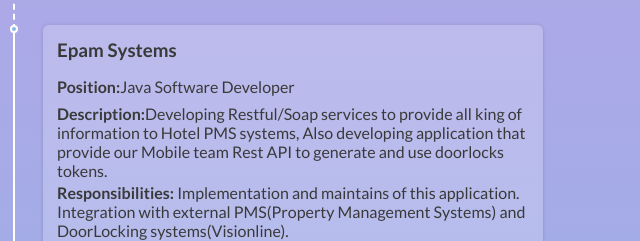
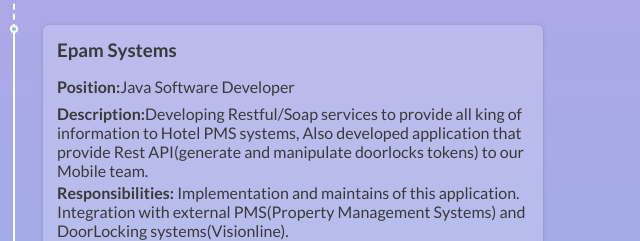
Before and after one commit to aleksei-bulgak/aleksei-bulgak.github.io, a website built with webpack: page index.html in a window 1280 px wide. Shown: the part 1555-1796 px from the top of the page, 377-1017 px from the left. Built offline with nearby package versions, Linux system fonts and the light colour scheme.

Commit message:
docs: update project description

```diff
--- a/index.html
+++ b/index.html
@@ -123,8 +123,7 @@
             <div class="descripton__project">
               <p class="project__description">
                 <b>Description:</b>Developing Restful/Soap services to provide all king of information to Hotel PMS
-                systems, Also developing application that provide our Mobile team Rest API to generate and use doorlocks
-                tokens.
+                systems, Also developed application that provide Rest API(generate and manipulate doorlocks tokens) to our Mobile team.
               </p>
               <p class="project__responsibilities">
                 <b>Responsibilities: </b>Implementation and maintains of this application. Integration with external
```
